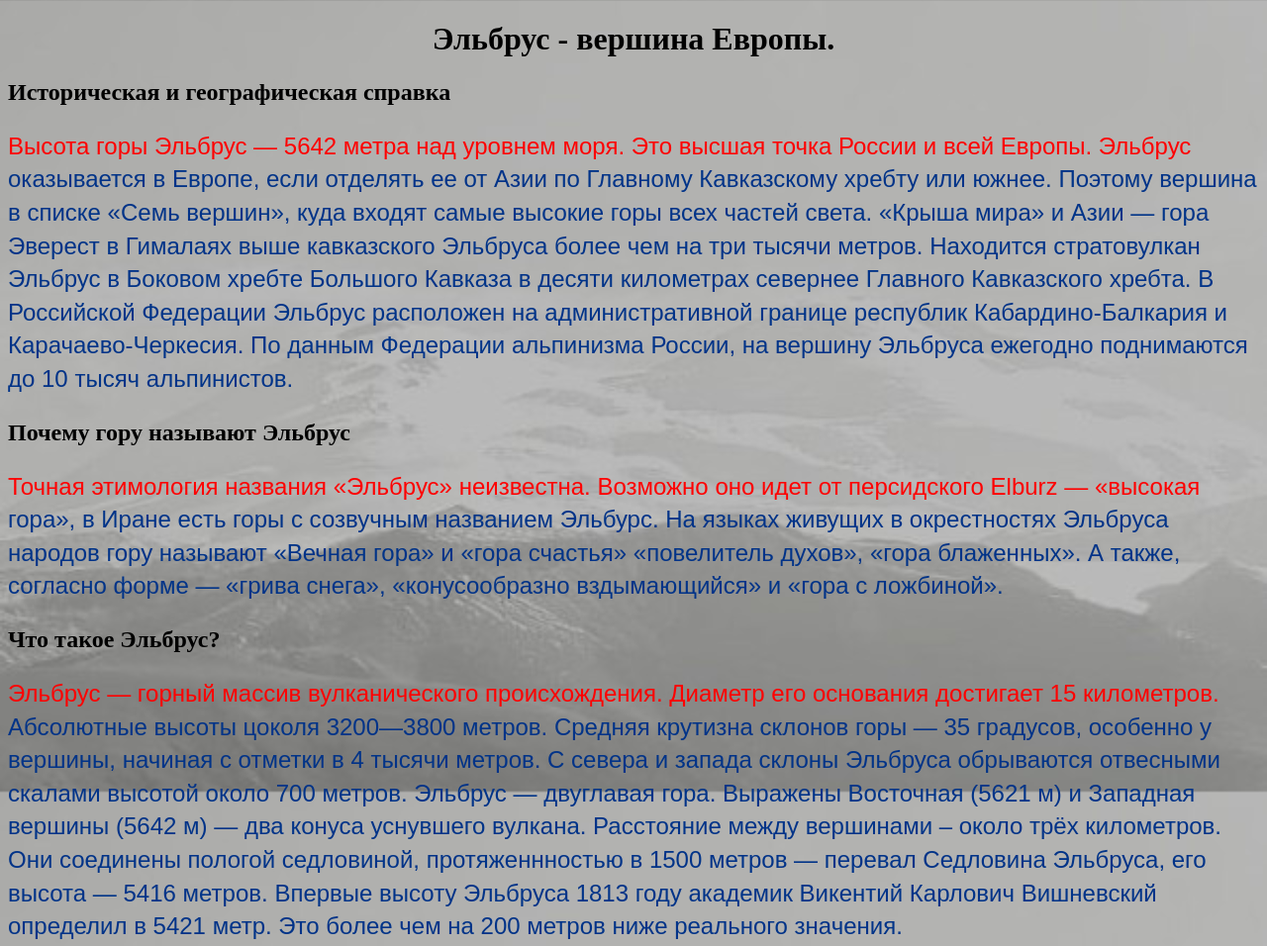
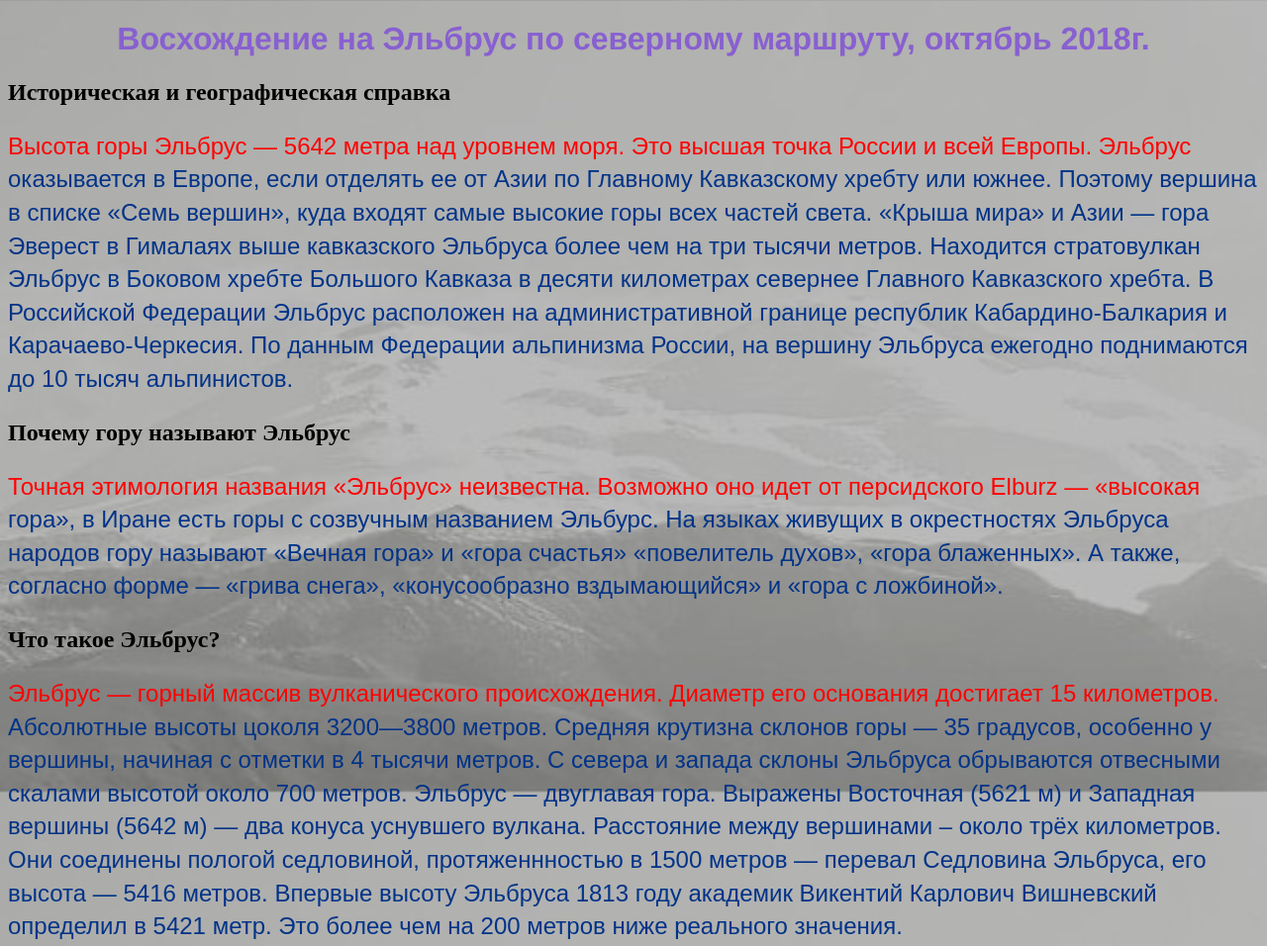
Before and after one commit to lagdfk/Elbrus, a plain HTML site: page index.html in a window 1280 px wide. Shown: the top 956 px of the page at 99% size. Drawn offline with Linux system fonts and the light colour scheme.

Commit message:
Add files via upload

```diff
--- a/index.html
+++ b/index.html
@@ -8,7 +8,7 @@
 		href="css_Elbrus/css_Elbrus.css">
 </head>
 <body>
-	<h1 align="center">Эльбрус - вершина Европы.</h1>
+	<h1 align="center" style="font-family:Helvetica; color: #8860d0;">Восхождение на Эльбрус по северному маршруту, октябрь 2018г.</h1>
 
 	<article>
 		<h2>Историческая и географическая справка</h2>
```
